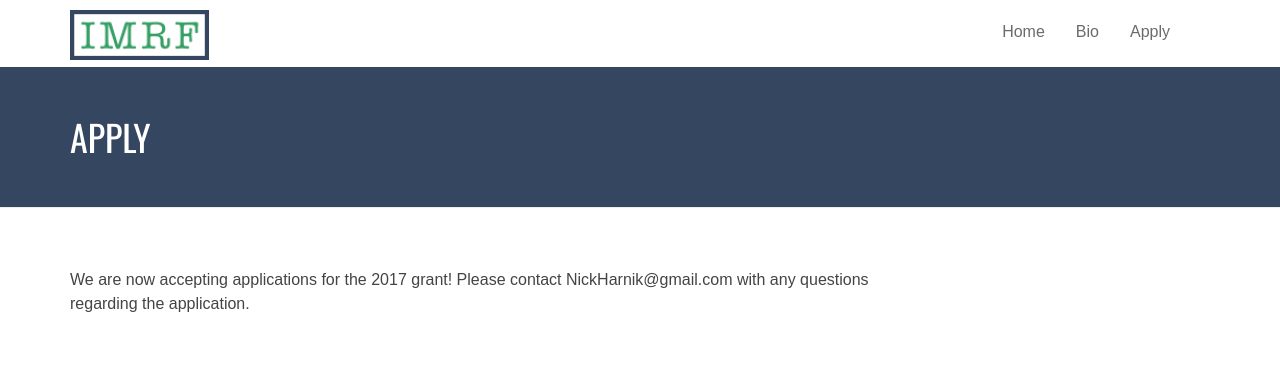
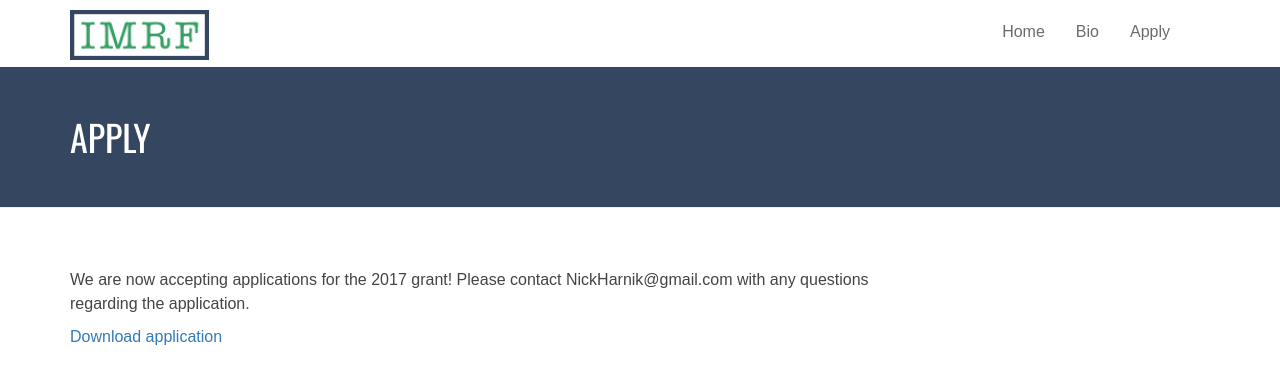
Before and after one commit to tstrand/mandlfoundation, a Jekyll site: the page built from apply.markdown, in a window 1280 px wide. Shown: the top 384 px of the page. Built offline with Jekyll 4.4.1, drawn with Linux system fonts in a browser that asks for light colours; nearby versions of some CDN libraries; library files that are not in the unit come from our copies; some of the changed lines change nothing that is shown.

Commit message:
Updated Apply

```diff
--- a/apply.markdown
+++ b/apply.markdown
@@ -4,6 +4,8 @@ permalink: "/apply"
 position: 2
 hero-text: Apply
 body1: "<p>We are now accepting applications for the 2017 grant! \n\nPlease contact
-  NickHarnik@gmail.com with any questions regarding the application.</p>\n\n"
+  NickHarnik@gmail.com with any questions regarding the application.</p>\n\n<a href=\"/uploads/Grant%20Application%20of%20Organizations-2469b3.docx\"
+  target=\"_blank\">Download application</a>"
+Field name:
 layout: apply
 ---
```
